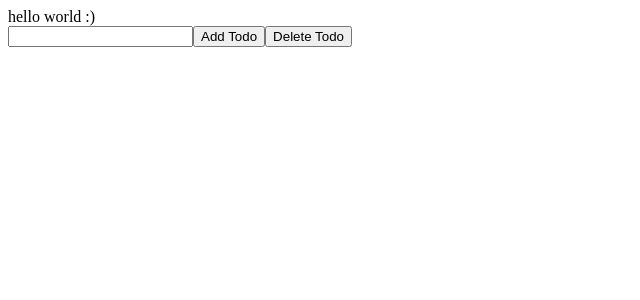
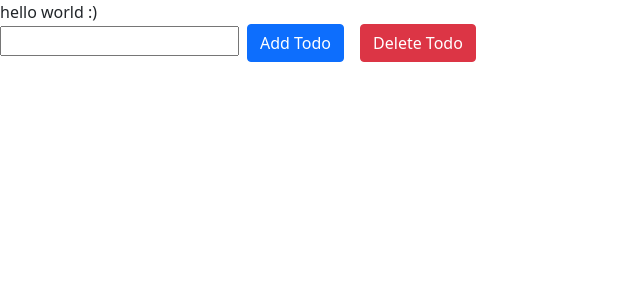
Before and after one commit to Jawad63/redo-todo-react, a React (Create React App) app: page / in a window 1280 px wide. Shown: the top 300 px of the page, without its empty margins (0-640 px from the left). Built offline with nearby package versions, Linux system fonts and the light colour scheme.

Commit message:
adding bootstrap classes to buttons

```diff
--- a/public/index.html
+++ b/public/index.html
@@ -25,6 +25,7 @@
       Learn how to configure a non-root public URL by running `npm run build`.
     -->
     <title>React App</title>
+    <link href="https://cdn.jsdelivr.net/npm/bootstrap@5.0.2/dist/css/bootstrap.min.css" rel="stylesheet" integrity="sha384-EVSTQN3/azprG1Anm3QDgpJLIm9Nao0Yz1ztcQTwFspd3yD65VohhpuuCOmLASjC" crossorigin="anonymous">
   </head>
   <body>
     <noscript>You need to enable JavaScript to run this app.</noscript>
--- a/src/App.js
+++ b/src/App.js
@@ -8,8 +8,8 @@ function App() {
     <>
       <TodoList />
       <input type="text" />
-      <button>Add Todo</button>
-      <button>Delete Todo</button>
+      <button className="btn btn-primary mx-2">Add Todo</button>
+      <button className="btn btn-danger mx-2">Delete Todo</button>
     </>
 
   )
```
